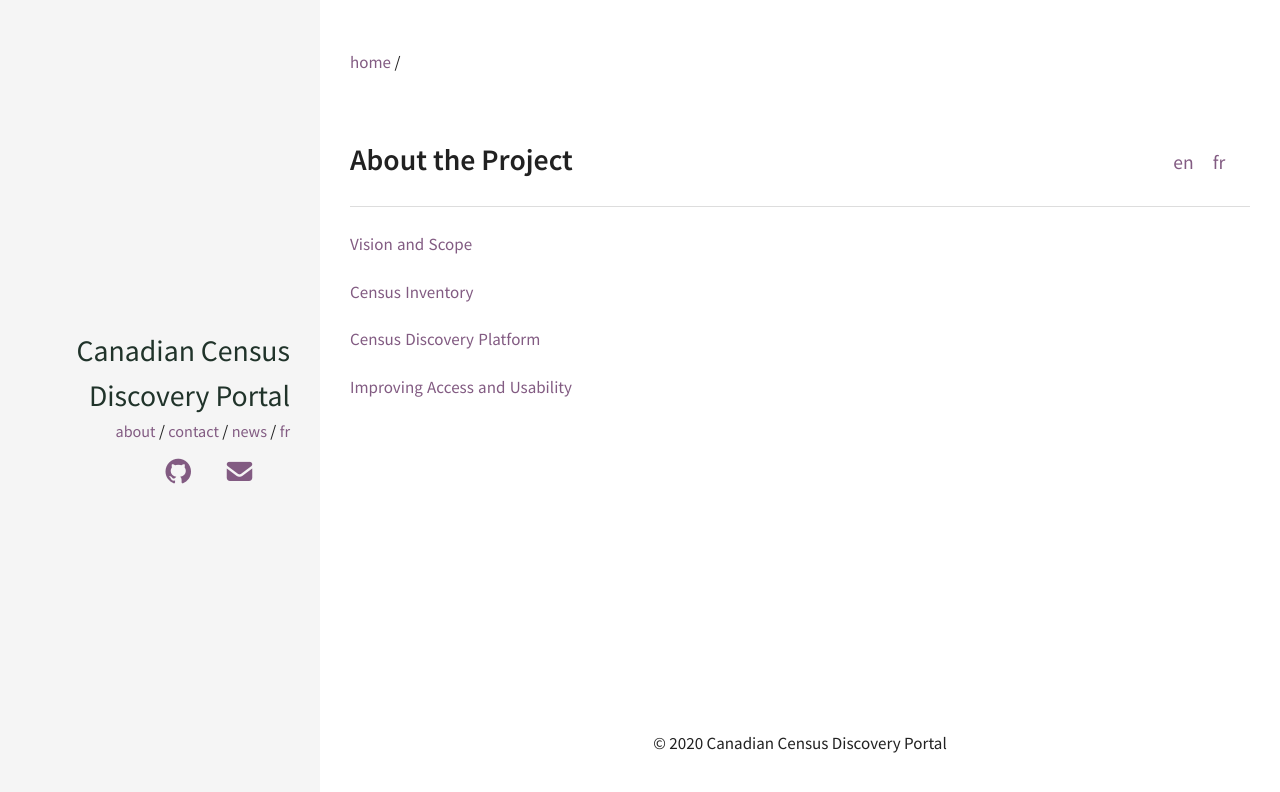
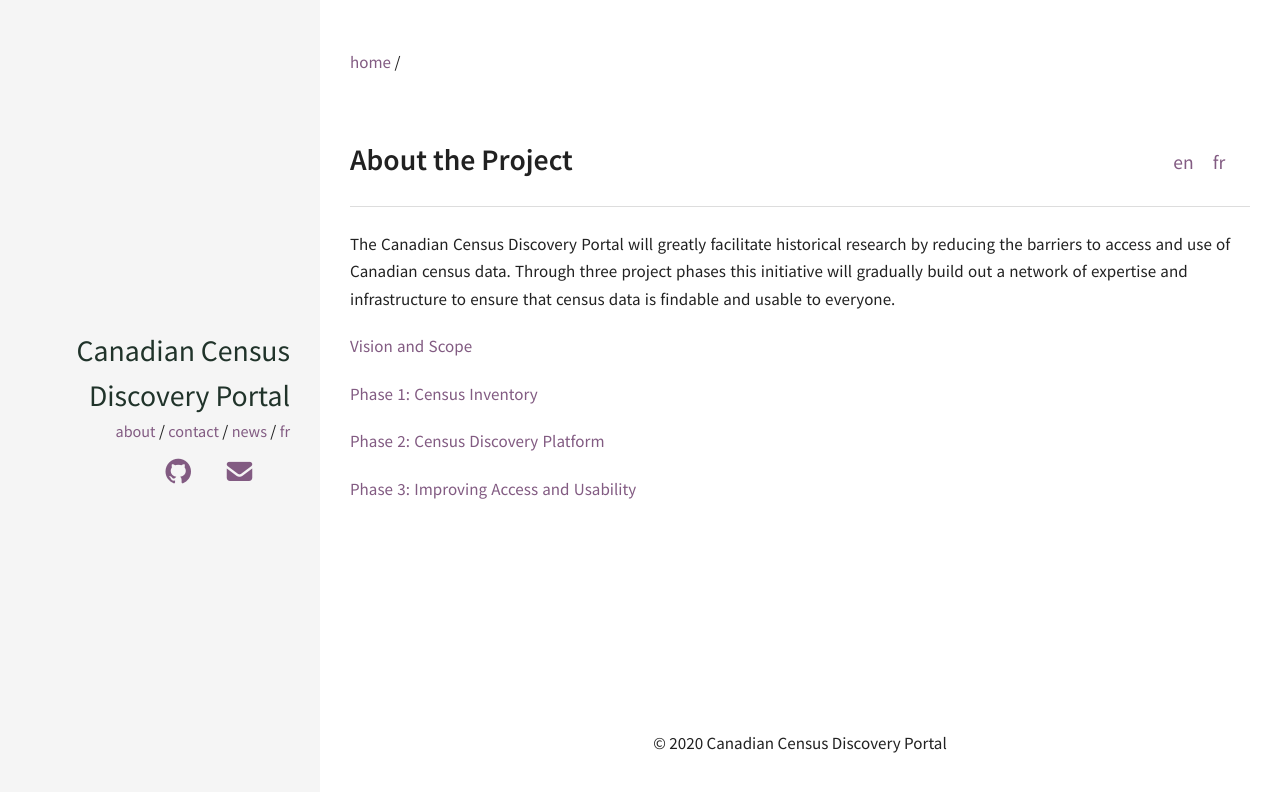
Before and after one commit to census-recensement/census-recensement.github.io, a Jekyll site: the page built from en/about.md, in a window 1280 px wide. Shown: the top 792 px of the page. Built offline with Jekyll 4.4.1, drawn with Linux system fonts in a browser that asks for light colours; nearby versions of some CDN libraries; library files that are not in the unit come from our copies.

Commit message:
Update about.md
Added an introductory paragraph, and edited the names of the links slightly.

```diff
--- a/en/about.md
+++ b/en/about.md
@@ -5,10 +5,12 @@
 ref: about
 ---
 
+The Canadian Census Discovery Portal will greatly facilitate historical research by reducing the barriers to access and use of Canadian census data. Through three project phases this initiative will gradually build out a network of expertise and infrastructure to ensure that census data is findable and usable to everyone.
+
 [Vision and Scope]({% link en/about/vision.md %})
 
-[Census Inventory]({% link en/about/inventory.md %})
+[Phase 1: Census Inventory]({% link en/about/inventory.md %})
 
-[Census Discovery Platform]({% link en/about/platform.md %})
+[Phase 2: Census Discovery Platform]({% link en/about/platform.md %})
 
-[Improving Access and Usability]({% link en/about/access.md %})
+[Phase 3: Improving Access and Usability]({% link en/about/access.md %})
```
